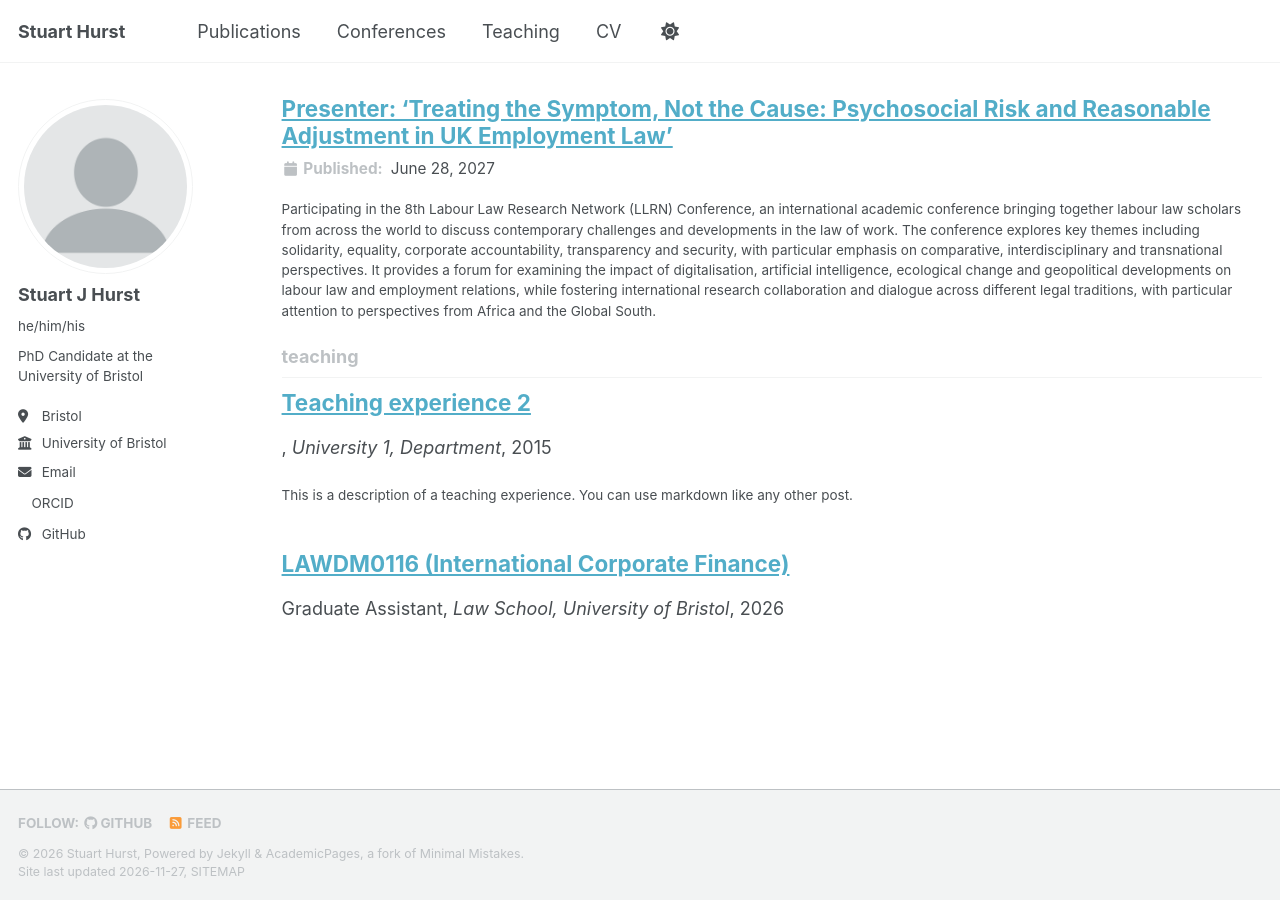
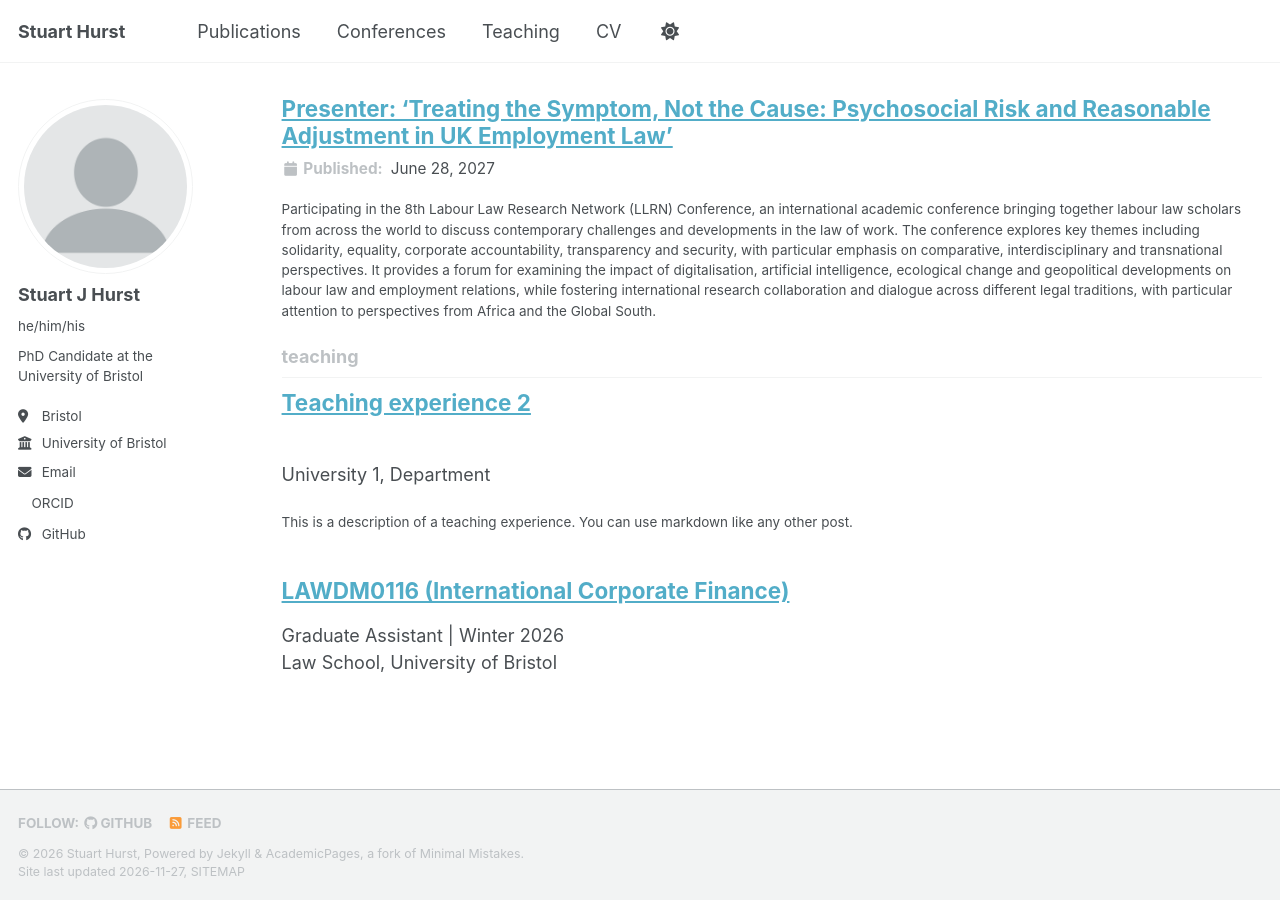
Before and after one commit to stuartjhurst/stuartjhurst.github.io, a Jekyll site: the page built from _pages/collection-archive.html, in a window 1280 px wide and 900 px high, scrolled down 2417 px. Built offline with Jekyll 4.4.1, drawn with Linux system fonts in a browser that asks for light colours; a script bundle is joined from its source files by our own code; a style sheet for code colours, icons or effects is not loaded.

Commit message:
Update archive-single.html

```diff
--- a/_includes/archive-single.html
+++ b/_includes/archive-single.html
@@ -39,7 +39,10 @@
     {% endif %}
 
         {% if post.collection == 'teaching' %}
-          <p> {{ post.role }}, <i>{{ post.venue }}</i>, {{ post.date | default: "1900-01-01" | date: "%Y" }} </p>
+          <p>
+            {{ post.role }}{% if post.role and post.term %} | {% endif %}{{ post.term }}
+            {% if post.venue %}<br>{{ post.venue }}{% endif %}
+          </p>
         {% elsif post.collection == 'publications' %}
           <p>Published in <i>{{ post.venue }}</i>, {{ post.date | default: "1900-01-01" | date: "%Y" }} </p>
         {% elsif post.date %}
```
